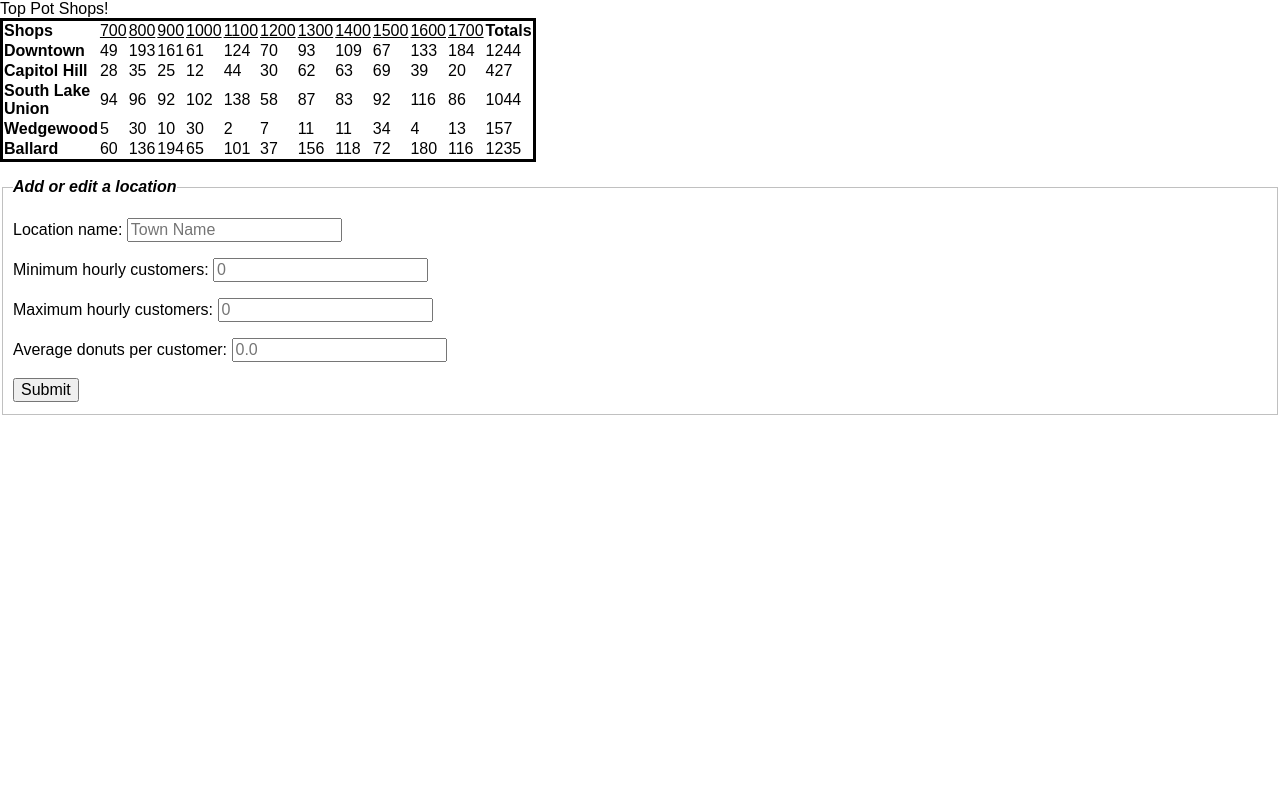
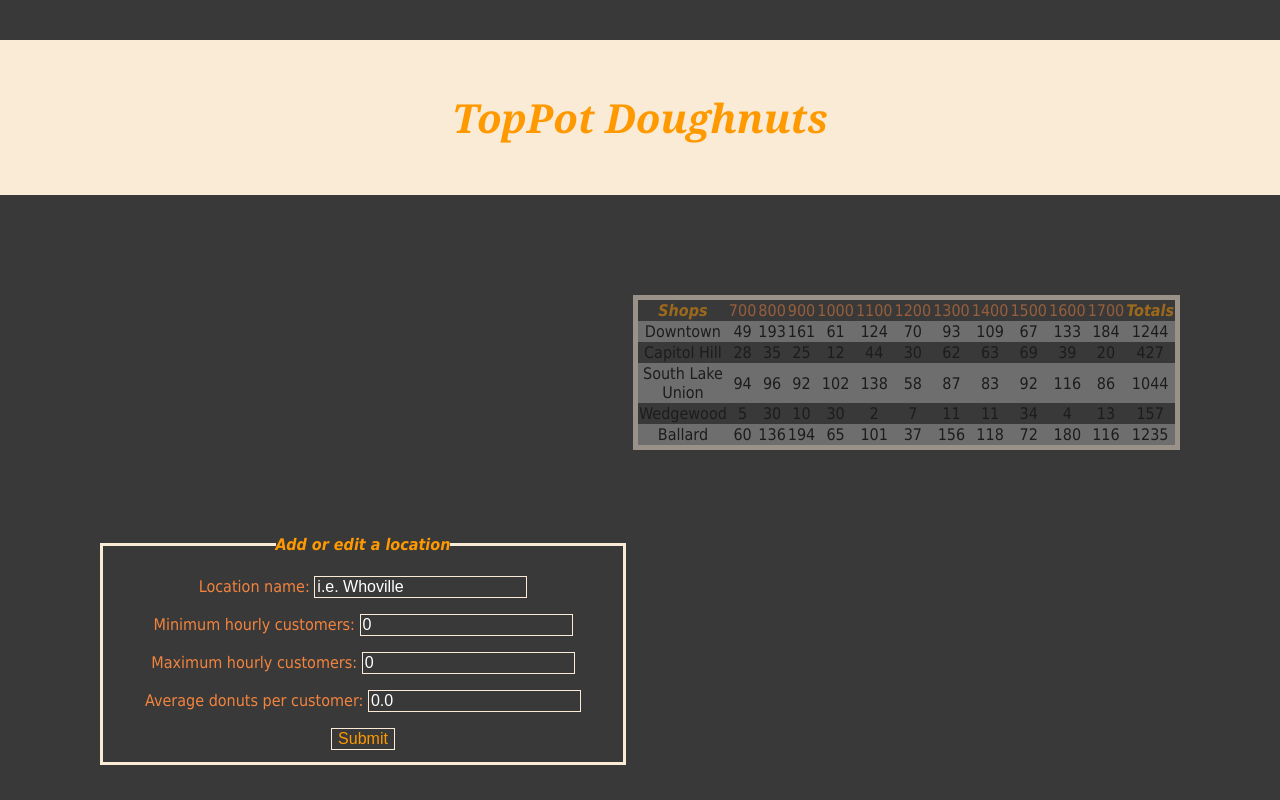
Before and after one commit to JeilymarBrady/donut_shop, a plain HTML site: page index.html in a window 1280 px wide. Drawn offline with Linux system fonts and the light colour scheme.

Commit message:
added styling

```diff
--- /dev/null
+++ b/css/normalize.min.css
@@ -0,0 +1,50 @@
+/*! normalize.css v1.0.1 | MIT License | git.io/normalize */
+article,aside,details,figcaption,figure,footer,header,hgroup,nav,section,summary{display:block}
+audio,canvas,video{display:inline-block;*display:inline;*zoom:1}
+audio:not([controls]){display:none;height:0}
+[hidden]{display:none}
+html{font-size:100%;-webkit-text-size-adjust:100%;-ms-text-size-adjust:100%}
+html,button,input,select,textarea{font-family:sans-serif}
+body{margin:0}
+a:focus{outline:thin dotted}
+a:active,a:hover{outline:0}
+h1{font-size:2em;margin:.67em 0}
+h2{font-size:1.5em;margin:.83em 0}
+h3{font-size:1.17em;margin:1em 0}
+h4{font-size:1em;margin:1.33em 0}
+h5{font-size:.83em;margin:1.67em 0}
+h6{font-size:.75em;margin:2.33em 0}
+abbr[title]{border-bottom:1px dotted}
+b,strong{font-weight:bold}
+blockquote{margin:1em 40px}
+dfn{font-style:italic}
+mark{background:#ff0;color:#000}
+p,pre{margin:1em 0}
+code,kbd,pre,samp{font-family:monospace,serif;_font-family:'courier new',monospace;font-size:1em}
+pre{white-space:pre;white-space:pre-wrap;word-wrap:break-word}
+q{quotes:none}
+q:before,q:after{content:'';content:none}
+small{font-size:80%}
+sub,sup{font-size:75%;line-height:0;position:relative;vertical-align:baseline}
+sup{top:-0.5em}
+sub{bottom:-0.25em}
+dl,menu,ol,ul{margin:1em 0}
+dd{margin:0 0 0 40px}
+menu,ol,ul{padding:0 0 0 40px}
+nav ul,nav ol{list-style:none;list-style-image:none}
+img{border:0;-ms-interpolation-mode:bicubic}
+svg:not(:root){overflow:hidden}
+figure{margin:0}
+form{margin:0}
+fieldset{border:1px solid #c0c0c0;margin:0 2px;padding:.35em .625em .75em}
+legend{border:0;padding:0;white-space:normal;*margin-left:-7px}
+button,input,select,textarea{font-size:100%;margin:0;vertical-align:baseline;*vertical-align:middle}
+button,input{line-height:normal}
+button,html input[type="button"],input[type="reset"],input[type="submit"]{-webkit-appearance:button;cursor:pointer;*overflow:visible}
+button[disabled],input[disabled]{cursor:default}
+input[type="checkbox"],input[type="radio"]{box-sizing:border-box;padding:0;*height:13px;*width:13px}
+input[type="search"]{-webkit-appearance:textfield;-moz-box-sizing:content-box;-webkit-box-sizing:content-box;box-sizing:content-box}
+input[type="search"]::-webkit-search-cancel-button,input[type="search"]::-webkit-search-decoration{-webkit-appearance:none}
+button::-moz-focus-inner,input::-moz-focus-inner{border:0;padding:0}
+textarea{overflow:auto;vertical-align:top}
+table{border-collapse:collapse;border-spacing:0}
--- a/css/shops.css
+++ b/css/shops.css
@@ -1,51 +1,72 @@
-/*this is the css file*/
-/*! normalize.css v1.0.1 | MIT License | git.io/normalize */
-article,aside,details,figcaption,figure,footer,header,hgroup,nav,section,summary{display:block}
-audio,canvas,video{display:inline-block;*display:inline;*zoom:1}
-audio:not([controls]){display:none;height:0}
-[hidden]{display:none}
-html{font-size:100%;-webkit-text-size-adjust:100%;-ms-text-size-adjust:100%}
-html,button,input,select,textarea{font-family:sans-serif}
-body{margin:0}
-a:focus{outline:thin dotted}
-a:active,a:hover{outline:0}
-h1{font-size:2em;margin:.67em 0}
-h2{font-size:1.5em;margin:.83em 0}
-h3{font-size:1.17em;margin:1em 0}
-h4{font-size:1em;margin:1.33em 0}
-h5{font-size:.83em;margin:1.67em 0}
-h6{font-size:.75em;margin:2.33em 0}
-abbr[title]{border-bottom:1px dotted}
-b,strong{font-weight:bold}
-blockquote{margin:1em 40px}
-dfn{font-style:italic}
-mark{background:#ff0;color:#000}
-p,pre{margin:1em 0}
-code,kbd,pre,samp{font-family:monospace,serif;_font-family:'courier new',monospace;font-size:1em}
-pre{white-space:pre;white-space:pre-wrap;word-wrap:break-word}
-q{quotes:none}
-q:before,q:after{content:'';content:none}
-small{font-size:80%}
-sub,sup{font-size:75%;line-height:0;position:relative;vertical-align:baseline}
-sup{top:-0.5em}
-sub{bottom:-0.25em}
-dl,menu,ol,ul{margin:1em 0}
-dd{margin:0 0 0 40px}
-menu,ol,ul{padding:0 0 0 40px}
-nav ul,nav ol{list-style:none;list-style-image:none}
-img{border:0;-ms-interpolation-mode:bicubic}
-svg:not(:root){overflow:hidden}
-figure{margin:0}
-form{margin:0}
-fieldset{border:1px solid #c0c0c0;margin:0 2px;padding:.35em .625em .75em}
-legend{border:0;padding:0;white-space:normal;*margin-left:-7px}
-button,input,select,textarea{font-size:100%;margin:0;vertical-align:baseline;*vertical-align:middle}
-button,input{line-height:normal}
-button,html input[type="button"],input[type="reset"],input[type="submit"]{-webkit-appearance:button;cursor:pointer;*overflow:visible}
-button[disabled],input[disabled]{cursor:default}
-input[type="checkbox"],input[type="radio"]{box-sizing:border-box;padding:0;*height:13px;*width:13px}
-input[type="search"]{-webkit-appearance:textfield;-moz-box-sizing:content-box;-webkit-box-sizing:content-box;box-sizing:content-box}
-input[type="search"]::-webkit-search-cancel-button,input[type="search"]::-webkit-search-decoration{-webkit-appearance:none}
-button::-moz-focus-inner,input::-moz-focus-inner{border:0;padding:0}
-textarea{overflow:auto;vertical-align:top}
-table{border-collapse:collapse;border-spacing:0}
+*{
+  font-family: Tahoma;
+}
+
+#header {
+  font-family: Georgia;
+  color: #FF9900;
+  font-style: oblique;
+  font-weight: bold;
+  font-size: 40px;
+  text-align: center;
+  padding-top: 50px;
+  padding-bottom: 50px;
+  background-color: antiquewhite;
+}
+
+body {
+  background-color: #393939;
+}
+
+#Donut_Table {
+  opacity: .5;
+  width: 25px;
+  border: 5px solid antiquewhite;
+  text-align: center;
+  margin-top: 60px;
+  margin-right: 100px;
+  margin-bottom: 60px;
+  margin-left: 10px;
+  float: right;
+}
+
+
+.times{
+  color: #F3843E;
+}
+
+fieldset{
+  width: 500px;
+  margin-top: 25px;
+  margin-left: 100px;
+  float: left;
+  border: 3px solid antiquewhite;
+  color: #F3843E;
+  text-align: center;
+}
+
+legend{
+  font-style: oblique;
+  font-weight: bold;
+  color: #FF9900;
+}
+
+table tr:nth-child(odd) {
+  background-color: #A4A4A4;
+}
+
+#shops, #totals{
+  color: #FF9900;
+  font-style: oblique;
+  font-weight: bold;
+}
+
+input{
+  color: #FF9900;
+  border: 1.5px solid antiquewhite;
+  background-color: #393939;
+}
+
+::-webkit-input-placeholder{
+  color: white;
+}
--- a/index.html
+++ b/index.html
@@ -4,21 +4,22 @@
  <head>
   <meta charset="UTF-8">
   <title>Shops Data</title>
+  <link rel="stylesheet" type="text/css" href="css/normalize.min.css">
   <link href="css/shops.css" type="text/css"
        rel="stylesheet" />
  </head>
 
  <body>
-  Top Pot Shops!
+  <p id="header"> TopPot Doughnuts </p>
   <div id="insertTable"></div>
   <p></p>
   <div id="userInput">
     <form id="createStore">
       <fieldset>
-        <legend><em><b> Add or edit a location </b></em></legend>
+        <legend>Add or edit a location</legend>
         <p>
           <label for="name"> Location name: </label>
-          <input type="text" id="name" placeholder="Town Name">
+          <input type="text" id="name" placeholder="i.e. Whoville">
         </p>
         <p>
           <label for="minCustomers"> Minimum hourly customers: </label>
--- a/js/shops.js
+++ b/js/shops.js
@@ -12,18 +12,16 @@ var Shop = function(shopName, minCustomers, maxCustomers, avgDonuts){
 //Runs the program to DOM, creates a row for the given shop and fills in the corresponding data (aka magic)
 Shop.prototype.render = function(){
   this.donutsPerDay();
-
-  if(document.getElementById(this.shopName)){
+  if(document.getElementById(this.shopName.toUpperCase())){
     var update = document.getElementById(this.shopName).childNodes;
-    //Replaces childnodes of existing row with new data
     for(var j = 1; j < update.length-1; j++){
       update[j].innerHTML = this.hourly[j-1];
     }
     update[update.length - 1].innerHTML = this.totalDonuts;
   } else {
     var tr = tbl.insertRow();
-    tr.id = this.shopName;
-    var rowData = "<td><b>" + this.shopName + "</b></td>";
+    tr.id = this.shopName.toUpperCase();
+    var rowData = "<td>" + this.shopName + "</td>";
     for(var i = 0; i < this.hourly.length; i++){
       rowData += "<td>" + this.hourly[i] + "</td>";
     }
@@ -31,7 +29,6 @@ Shop.prototype.render = function(){
     tbl.appendChild(tr);
   }
 };
-
 Shop.prototype.donutsPerDay = function(){
   for(var i = 0; i < 11; i++){
     this.totalDonuts += this.hourly[i] = (Math.floor((Math.random() * (this.maxCustomers - this.minCustomers + 1) + this.minCustomers) * this.avgDonuts));
@@ -44,15 +41,14 @@ tbl.id = "Donut_Table";
 
 //Creates the header for the table: 'hours, times, total'
 var createHeader = (function(){
-  tbl.style.width  = '25px';
-  tbl.style.border = '3px solid black';
   var tr = tbl.insertRow();
-  var rowData = "<td><b>" + 'Shops' + "</b></td>";
+  tr.id = "table_header";
+  var rowData = "<td id='shops'>" + 'Shops' + "</td>";
   for(var i = 0; i < 11; i++){
     var time = 700 + (i*100);
-    rowData += "<td><u>" + time + "</u</td>";
+    rowData += "<td class='times'>" + time + "</td>";
   }
-  tr.innerHTML = rowData + "<td><b>" + 'Totals' + "</b></td>";
+  tr.innerHTML = rowData + "<td id='totals'>" + 'Totals' + "</td>";
   tbl.appendChild(tr);
   body.appendChild(tbl);
 })();
```
Also changed, not shown: images/donut.jpg (added).
